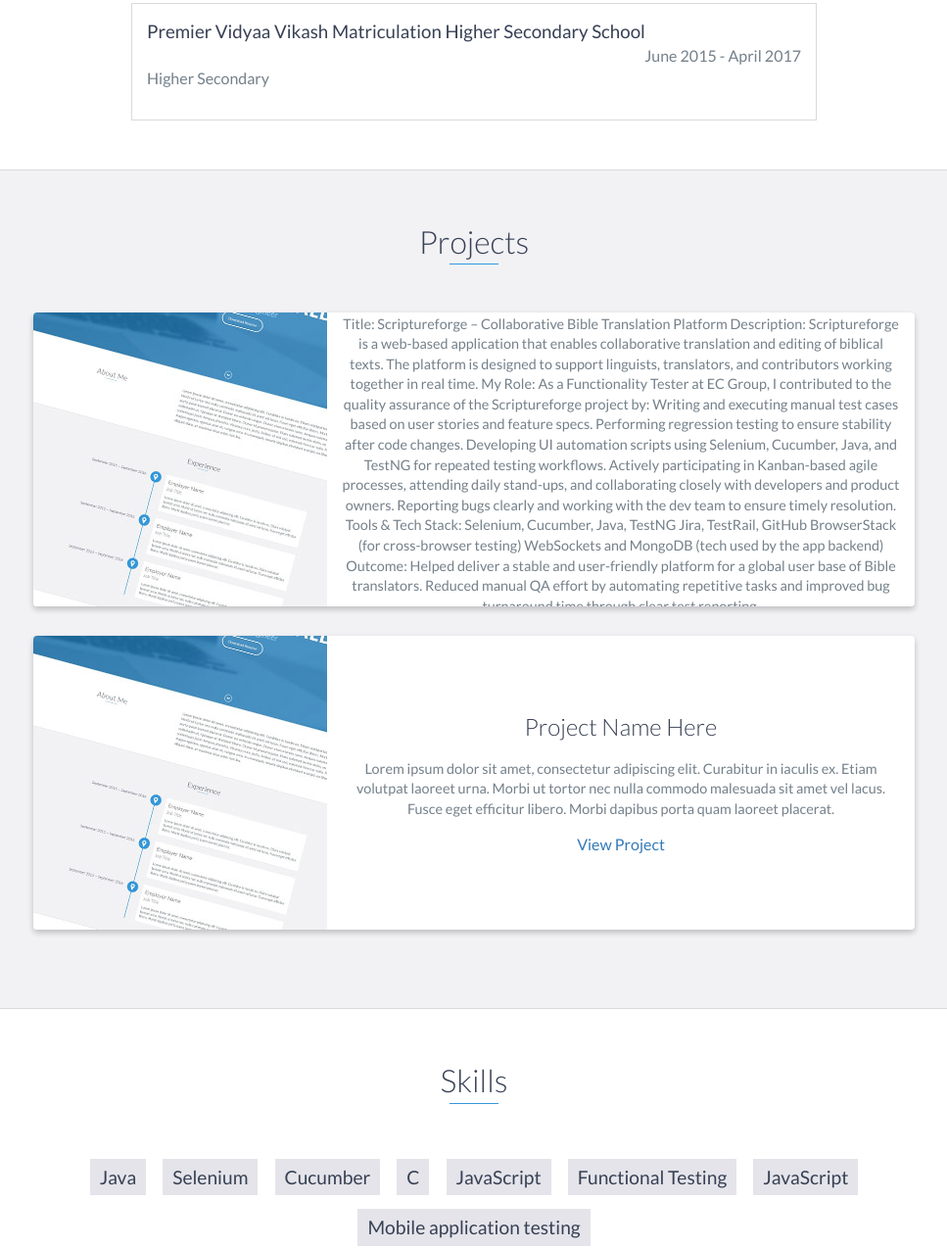
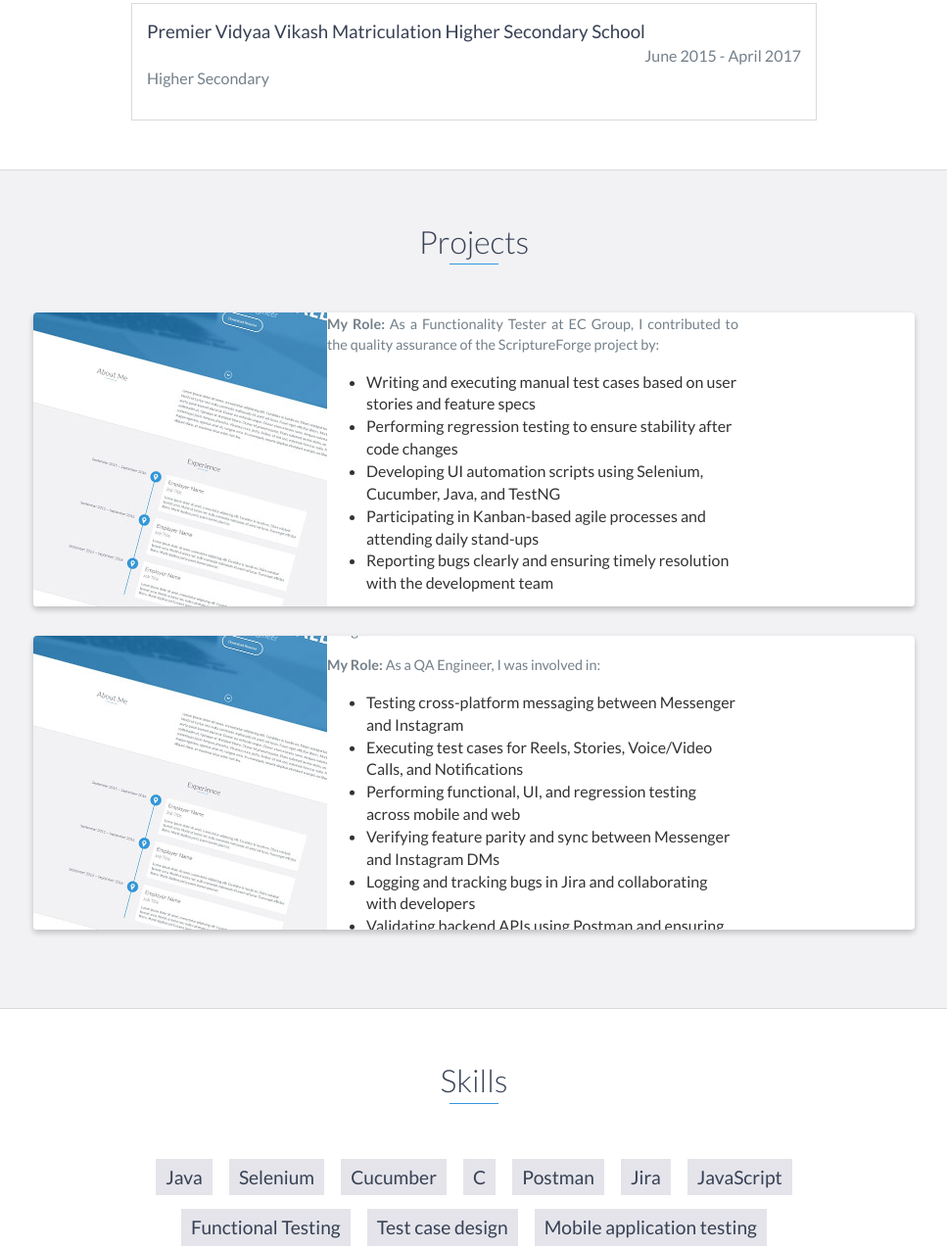
Before and after one commit to naveennagarajan34/Portfolio, a website: page index.html in a window 1280 px wide. Shown: the part 1980-3255 px from the top of the page at 98% size, without its empty margins (156-1123 px from the left). Drawn offline with nearby package versions, Linux system fonts and the light colour scheme.

Commit message:
edited footer section and projects

```diff
--- a/index.html
+++ b/index.html
@@ -126,65 +126,75 @@
         <div class="container">
             <div class="row">
                 <div class="project shadow-large">
-                    <div class="project-image">
-                        <img src="images/project.jpg" />
+                    <div class="row">
+                        <!-- Project Image -->
+                        <div class="col-md-6 project-image">
+                            <img src="images/project.jpg" class="img-responsive" alt="ScriptureForge Project Image" />
+                        </div>
+                        <!-- Project Info -->
+                        <div class="col-md-6 project-info">
+                            <h3>ScriptureForge Translation</h3>
+                            <p style="text-align: justify;">
+                                <strong>Title:</strong> ScriptureForge – Collaborative Bible Translation Platform
+                            </p>
+                            <p style="text-align: justify;">
+                                <strong>Description:</strong> ScriptureForge is a web-based application that enables collaborative translation and editing of biblical texts. The platform supports linguists, translators, and contributors working together in real time.
+                            </p>
+                            <p style="text-align: justify;">
+                                <strong>My Role:</strong> As a Functionality Tester at EC Group, I contributed to the quality assurance of the ScriptureForge project by:
+                            </p>
+                            <ul style="text-align: left;">
+                                <li>Writing and executing manual test cases based on user stories and feature specs</li>
+                                <li>Performing regression testing to ensure stability after code changes</li>
+                                <li>Developing UI automation scripts using Selenium, Cucumber, Java, and TestNG</li>
+                                <li>Participating in Kanban-based agile processes and attending daily stand-ups</li>
+                                <li>Reporting bugs clearly and ensuring timely resolution with the development team</li>
+                            </ul>
+                            <p style="text-align: justify;">
+                                <strong>Tools & Tech Stack:</strong><br>
+                                Selenium, Cucumber, Java, TestNG, Jira, TestRail, GitHub, BrowserStack, WebSockets, MongoDB
+                            </p>
+                            <p style="text-align: justify;">
+                                <strong>Outcome:</strong> Delivered a stable and user-friendly platform for a global user base. Reduced manual QA effort through automation and improved bug resolution times.
+                            </p>
+                            <a href="#" class="btn btn-primary">View Project</a>
+                        </div>
                     </div>
-                    <!-- End .project-image -->
-                    <div class="project-info">
-                        <h3>ScriptureForge Translation</h3>
-                        <p>
-                            Title: Scriptureforge – Collaborative Bible Translation Platform
+                </div>
 
-Description:
-Scriptureforge is a web-based application that enables collaborative translation and editing of biblical texts. The platform is designed to support linguists, translators, and contributors working together in real time.
-
-My Role:
-As a Functionality Tester at EC Group, I contributed to the quality assurance of the Scriptureforge project by:
-
-    Writing and executing manual test cases based on user stories and feature specs.
-
-    Performing regression testing to ensure stability after code changes.
-
-    Developing UI automation scripts using Selenium, Cucumber, Java, and TestNG for repeated testing workflows.
-
-    Actively participating in Kanban-based agile processes, attending daily stand-ups, and collaborating closely with developers and product owners.
-
-    Reporting bugs clearly and working with the dev team to ensure timely resolution.
-
-Tools & Tech Stack:
-
-    Selenium, Cucumber, Java, TestNG
-
-    Jira, TestRail, GitHub
-
-    BrowserStack (for cross-browser testing)
-
-    WebSockets and MongoDB (tech used by the app backend)
-
-Outcome:
-Helped deliver a stable and user-friendly platform for a global user base of Bible translators. Reduced manual QA effort by automating repetitive tasks and improved bug turnaround time through clear test reporting.
-                        </p>
-                        <a href="#">View Project</a>
-                    </div>
-                    <!-- End .project-info -->
-                </div>
-                <!-- End .project -->
 
                 <div class="project shadow-large">
-                    <div class="project-image">
-                        <img src="images/project.jpg" />
+                    <div class="row">
+                        <div class="col-md-6 project-image">
+                            <img src="images/project.jpg" class="img-responsive" alt="Meta Messenger and Instagram Project" />
+                        </div>
+                        <div class="col-md-6 project-info">
+                            <h3>Meta – Messenger & Instagram Integration</h3>
+                            <p style="text-align: justify;">
+                                <strong>Description:</strong> This project focused on testing cross-functional features between Meta Messenger and Instagram, particularly for messaging, notifications, and user interaction flows across mobile (iOS & Android) and web platforms. It included features like cross-app messaging, end-to-end encryption, reels, and story integrations.
+                            </p>
+                            <p style="text-align: justify;">
+                                <strong>My Role:</strong> As a QA Engineer, I was involved in:
+                            </p>
+                            <ul style="text-align: left;">
+                                <li>Testing cross-platform messaging between Messenger and Instagram</li>
+                                <li>Executing test cases for Reels, Stories, Voice/Video Calls, and Notifications</li>
+                                <li>Performing functional, UI, and regression testing across mobile and web</li>
+                                <li>Verifying feature parity and sync between Messenger and Instagram DMs</li>
+                                <li>Logging and tracking bugs in Jira and collaborating with developers</li>
+                                <li>Validating backend APIs using Postman and ensuring proper encryption flow</li>
+                            </ul>
+                            <p style="text-align: justify;">
+                                <strong>Tools & Technologies:</strong> Jira, Postman, BrowserStack, Charles Proxy, Android Studio, Xcode, TestRail
+                            </p>
+                            <p style="text-align: justify;">
+                                <strong>Outcome:</strong> Helped launch a stable cross-app messaging experience for billions of users by ensuring seamless integration and bug-free performance across major Meta platforms.
+                            </p>
+                            <a href="#" class="btn btn-primary">View Project</a>
+                        </div>
                     </div>
-                    <!-- End .project-image -->
-                    <div class="project-info">
-                        <h3>Project Name Here</h3>
-                        <p>
-                            Lorem ipsum dolor sit amet, consectetur adipiscing elit. Curabitur in iaculis ex. Etiam volutpat laoreet urna. Morbi ut tortor nec nulla commodo malesuada sit amet vel lacus. Fusce eget efficitur libero. Morbi dapibus porta quam laoreet placerat.
-                        </p>
-                        <a href="#">View Project</a>
-                    </div>
-                    <!-- End .project-info -->
                 </div>
-                <!-- End .project -->
+
             </div>
         </div>
     </div>
@@ -197,9 +207,11 @@
             <li>Selenium</li>
             <li>Cucumber</li>
             <li>C</li>
+            <li>Postman</li>
+            <li>Jira</li>
             <li>JavaScript</li>
             <li>Functional Testing</li>
-            <li>JavaScript</li>
+            <li>Test case design</li>
             <li>Mobile application testing</li>
 
         </ul>
@@ -239,16 +251,7 @@
                             <a href="https://github.com/naveennagarajan34" target="_blank"><i class="fa fa-github" aria-hidden="true"></i></a>
                         </li>
                         <li>
-                            <a href="https://stackoverflow.com/" target="_blank"><i class="fa fa-stack-overflow" aria-hidden="true"></i></a>
-                        </li>
-                        <li>
                             <a href="https://www.linkedin.com/in/connect2naveennagarajan/" target="_blank"><i class="fa fa-linkedin" aria-hidden="true"></i></a>
-                        </li>
-                        <li>
-                            <a href="https://www.facebook.com/" target="_blank"><i class="fa fa-facebook" aria-hidden="true"></i></a>
-                        </li>
-                        <li>
-                            <a href="https://twitter.com/" target="_blank"><i class="fa fa-twitter" aria-hidden="true"></i></a>
                         </li>
                         <li>
                             <a href="mailto:naveennagarajan34@gmail.com" target="_blank"><i class="fa fa-google-plus" aria-hidden="true"></i></a>
```
